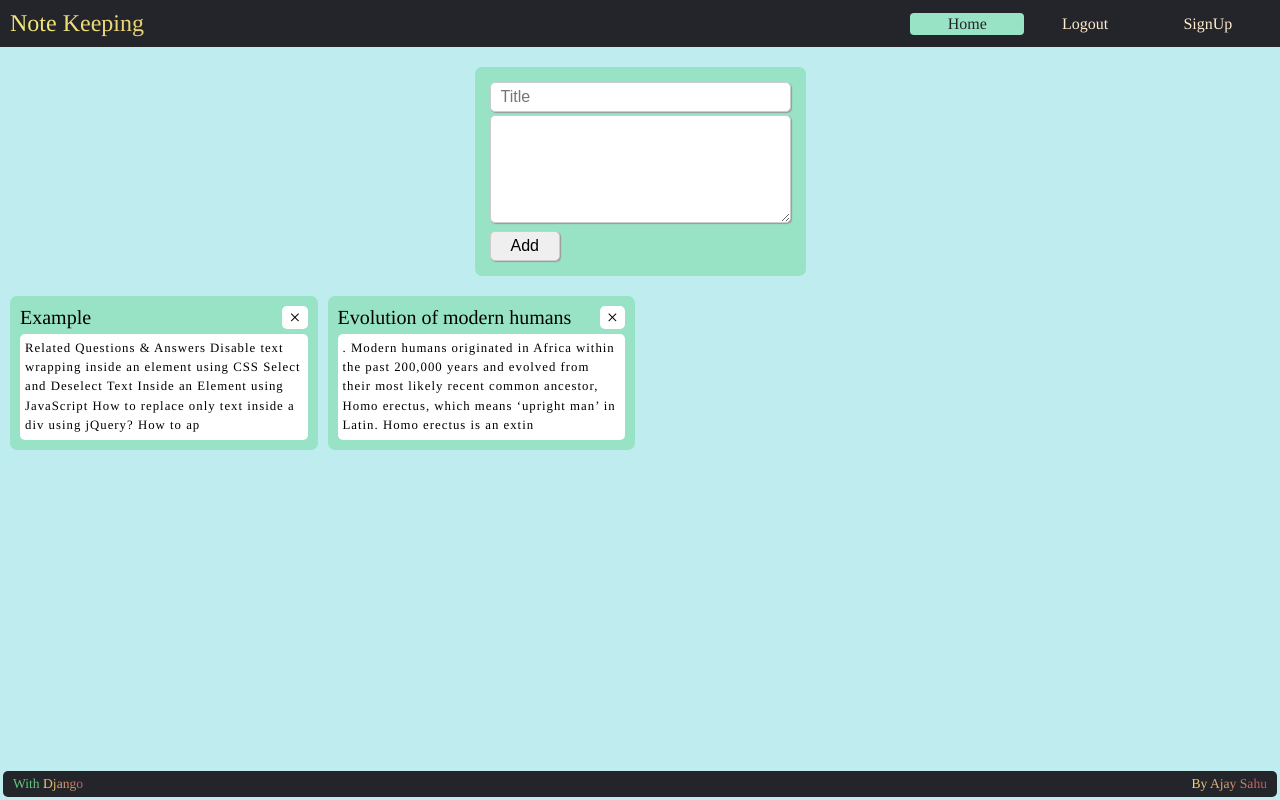
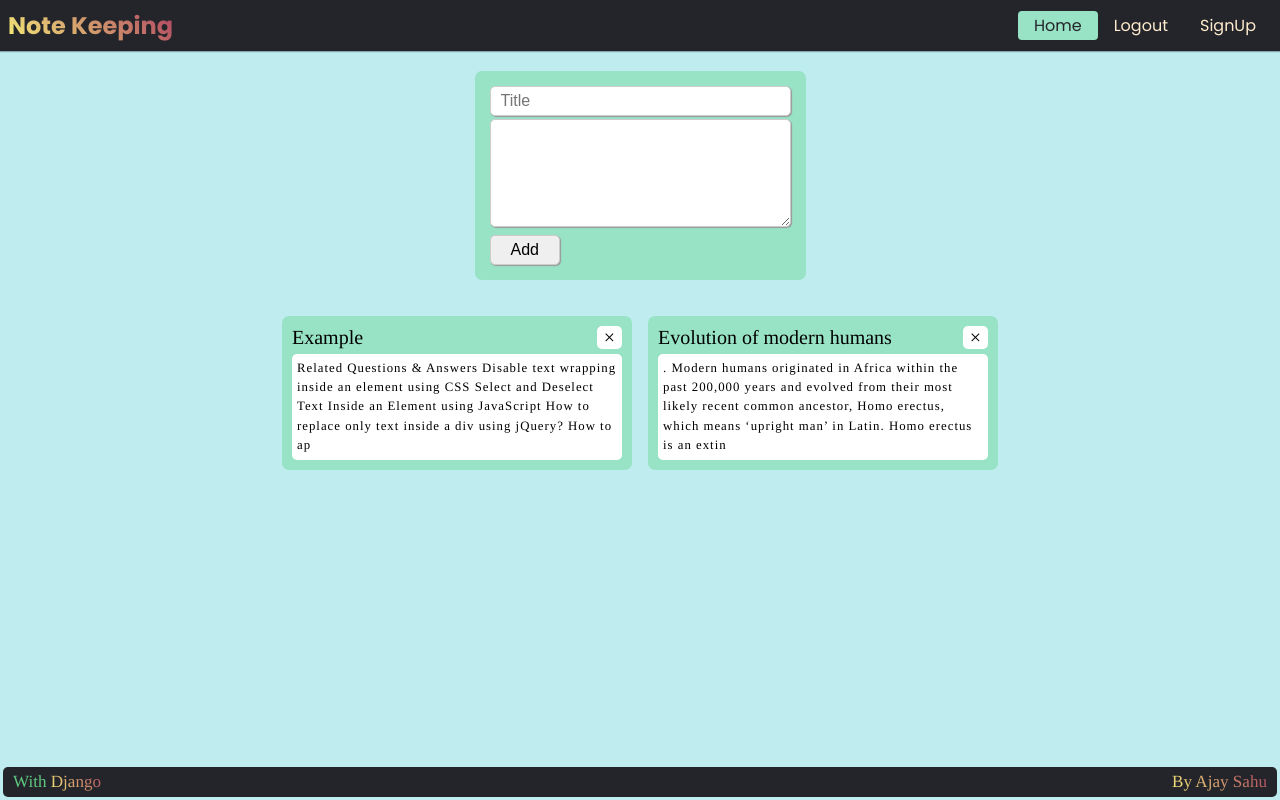
Before and after one commit to anaysah/NoteKeep_With_Django, a Django app: page / in a window 1280 px wide. Run offline with Django 4.2, Linux system fonts and the light colour scheme; a user stored in the database is signed in; data comes from the database, SQL or seed files in the repository; both versions use the stored data as it was after the commit; some web fonts are replaced.

Commit message:
style fixing| using gird| and box shadow

```diff
--- a/main/static/main/auth.css
+++ b/main/static/main/auth.css
@@ -17,6 +17,7 @@ form{
     border-radius: 7px;
     /* font-size: 3ch; */
     /* color: #; */
+    box-shadow: rgba(3, 102, 214, 0.3) 0px 0px 0px 3px;
 }
 form>label{
     font-size: 3ch;
--- a/main/static/main/home.css
+++ b/main/static/main/home.css
@@ -43,12 +43,22 @@ form#addNoteBlock>input[type="submit"]{
     /* margin-top: 5px;  */
 }
 
-#NotesBlock{
+/* #NotesBlock{
     display: grid;
-    /* grid-template-columns: repeat(4, minmax(100px, 1fr)); */
+    /* grid-template-columns: repeat(4, minmax(100px, 1fr));
     gap: 10px 10px;
     padding: 0px 10px;
     margin-bottom: 20px;
+} */
+
+#NotesBlock{
+    display: grid;
+    width: 100%;
+    grid-template-columns: repeat(auto-fit, minmax(300px, 350px));
+    /* grid-template-columns: repeat(auto-fit, minmax(1fr, 1fr)); */
+    gap:1rem ;
+    padding: 1rem;
+    justify-content: center;
 }
 
 
--- a/static/base.css
+++ b/static/base.css
@@ -1,4 +1,5 @@
 @import url('https://fonts.googleapis.com/css2?family=Mingzat&display=swap');
+@import url('https://fonts.googleapis.com/css2?family=Poppins:wght@400;700&display=swap');
 
 :root {
     --BGcolor: #bfedef;
@@ -6,7 +7,7 @@
     --HEADcolor: #24252a;
     /* --mainFont:'Mingzat', sans-serif; */
     --mainFont: "Bahnschrift", Times, serif;
-
+    --poppinsFont: 'Poppins', sans-serif;
 }
 
 * {
@@ -21,9 +22,10 @@ body {
     display: flex;
     flex-direction: column;
     background-color: var(--BGcolor);
+    font-family: var(--poppinsFont);
 }
 
-#header {
+/* #header {
     display: grid;
     grid-template-columns: 5fr 2fr;
     grid-template-areas: "div div";
@@ -32,10 +34,21 @@ body {
     font-family: var(--mainFont);
     background-color: var(--HEADcolor);
     color: white;
+} */
+
+#header {
+    display: flex;
+    justify-content: space-between;
+    align-items: center;
+    padding: .5rem;
+    background-color: var(--HEADcolor);
+    z-index: 10;
+    box-shadow: rgba(9, 30, 66, 0.25) 0px 1px 1px, rgba(9, 30, 66, 0.13) 0px 0px 1px 1px;
 }
 
 #title {
-    font-size: 3ch;
+    font-size: 1.5rem;
+    font-weight: bold;
     /* this is for gradient */
     background-color: #f3ec78;
     background-image: linear-gradient(45deg, #f3ec78, #af4261);
@@ -60,7 +73,7 @@ body {
     color: blanchedalmond;
     text-decoration: solid;
     /* width: fit-content; */
-    padding: 2px 10px;
+    padding: 2px 1rem;
 }
 
 /* a:active {
@@ -89,7 +102,8 @@ body {
     float: right;
     letter-spacing: 1px;
     font-weight: bold;
-    font-family: -apple-system, BlinkMacSystemFont, 'Segoe UI', Roboto, Oxygen, Ubuntu, Cantarell, 'Open Sans', 'Helvetica Neue', sans-serif;
+    /* font-family: -apple-system, BlinkMacSystemFont, 'Segoe UI', Roboto, Oxygen, Ubuntu, Cantarell, 'Open Sans', 'Helvetica Neue', sans-serif; */
+    font-family: var(--poppinsFont);
     border-radius: 4px 4px;
     overflow: hidden;
     /* text-align: right; */
@@ -142,12 +156,16 @@ body {
     background-color: var(--BGcolor);
     color: var(--HEADcolor);
     transform: translateX(-50%);
-    padding: .2rem;
-    font-family: var(--mainFont);
+    /* padding: .2rem; */
+    /* font-family: var(--mainFont); */
     display: flex;
     justify-content: center;
     gap: 1rem;
     border-radius: 5px;
+    z-index: 12;
+    border:#af4261 solid 2px;
+    overflow: hidden;
+    padding-left: .2rem;
 }
 
 #alert *{
@@ -204,9 +222,9 @@ main {
 
 
 @media (min-width: 900px) {
-    #NotesBlock {
+    /* #NotesBlock {
         grid-template-columns: repeat(4, minmax(100px, 1fr));
-    }
+    } */
 
     #nav2 {
         display: none;
@@ -214,25 +232,25 @@ main {
 
 }
 @media (min-width: 600px) and (max-width: 900px) {
-    #NotesBlock {
+    /* #NotesBlock {
         grid-template-columns: repeat(3, minmax(100px, 1fr));
-    }
+    } */
     #nav2 {
         display: none;
     }
 }
 
 
-@media (min-width: 400px) and (max-width: 600px) {
-    #NotesBlock {
+@media (min-width: 450px) and (max-width: 600px) {
+    /* #NotesBlock {
         grid-template-columns: repeat(2, minmax(100px, 1fr));
-    }
+    } */
     #nav2 {
         display: none;
     }
 }
 
-@media (max-width: 400px) {
+@media (max-width: 450px) {
     #activepage {
         display: none;
     }
```
Also changed, not shown: db.sqlite3.
